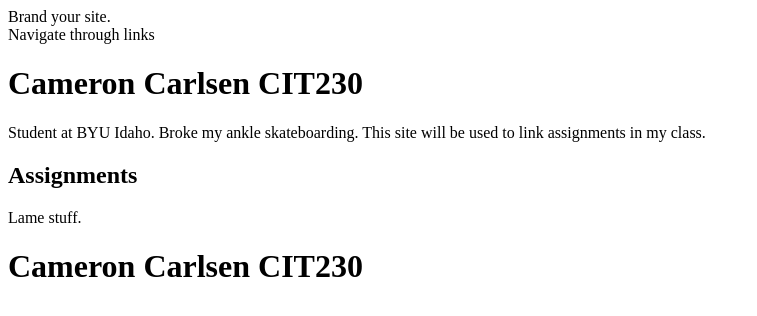
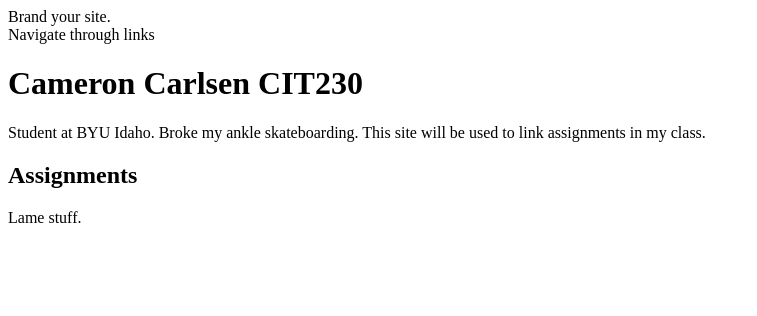
Before and after one commit to cameroncarlsen/cameroncarlsen.github.io, a plain HTML site: page index.html in a window 1280 px wide. Shown: the whole page, without its empty margins (0-757 px from the left). Drawn offline with Linux system fonts and the light colour scheme.

Commit message:
More home page

```diff
--- a/index.html
+++ b/index.html
@@ -28,9 +28,6 @@
     <footer>
         Lame stuff.
     </footer>
-    <h1>
-        Cameron Carlsen CIT230
-    </h1>
 </body>
 
 </html>
```
